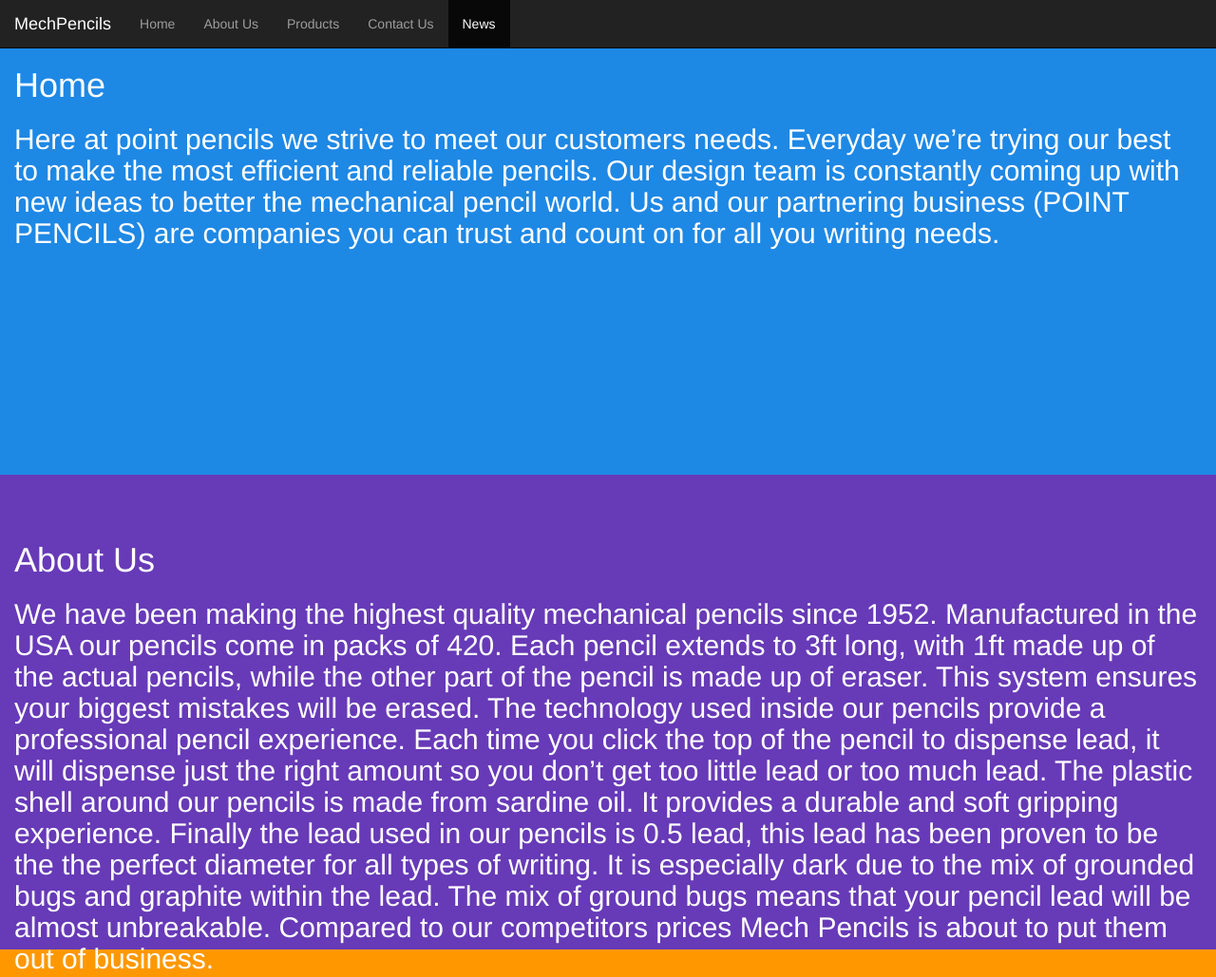
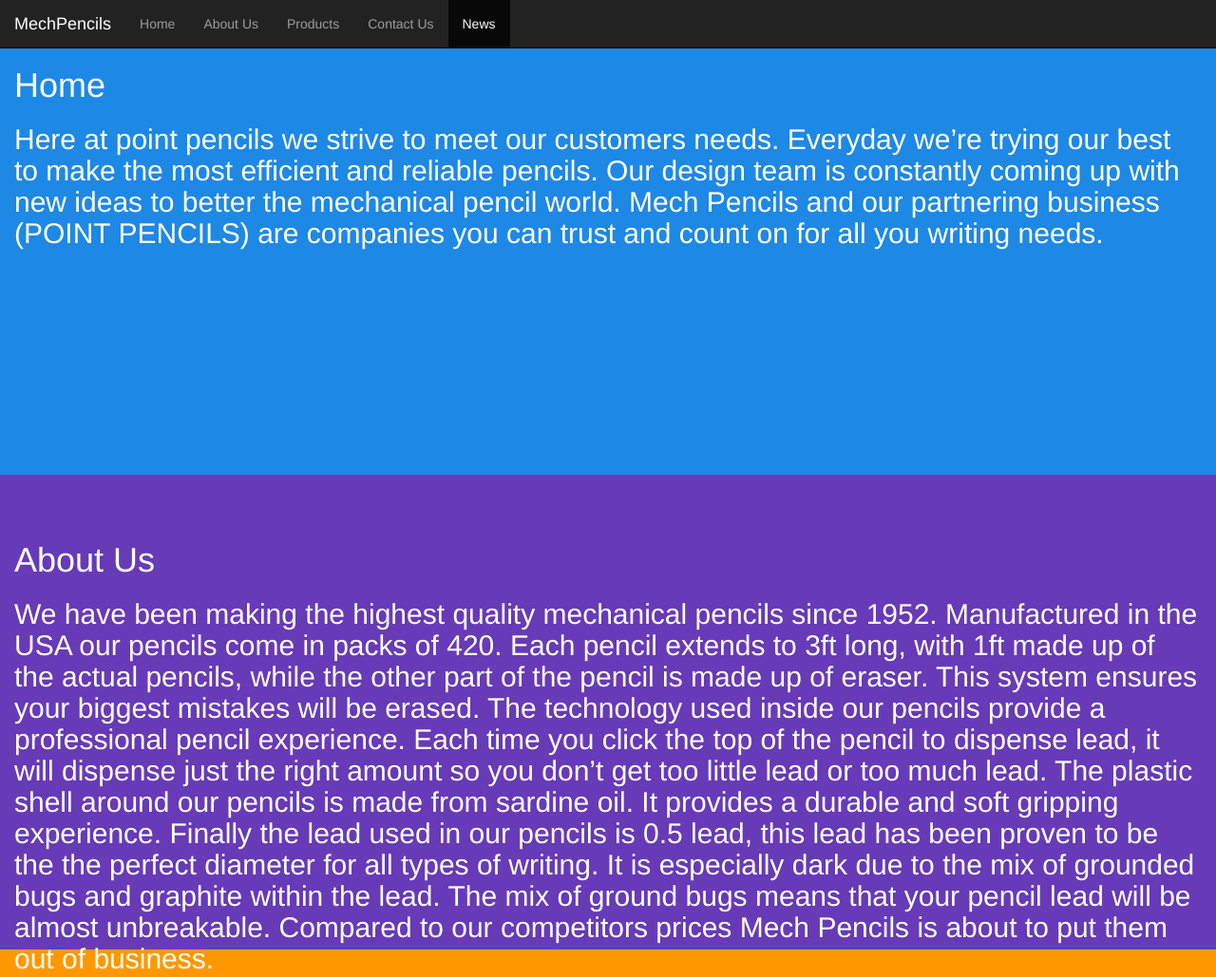
Before and after one commit to pointpencils/mechpencils, a plain HTML site: page index.html in a window 1280 px wide. Shown: the top 1029 px of the page at 95% size. Drawn offline with nearby package versions, Linux system fonts and the light colour scheme.

Commit message:
Update index.html

```diff
--- a/index.html
+++ b/index.html
@@ -75,7 +75,7 @@
       </nav>
       <div id="home" class="container-fluid">
          <h1>Home</h1>
-         <h2>Here at point pencils we strive to meet our customers needs. Everyday  we’re trying our best to make the most efficient and reliable pencils. Our design team is constantly coming up with new ideas to better the mechanical pencil world. Us and our partnering business (<a href="https://pointpencils.github.io/pointpencils/index.html" target="Point Pencils">POINT PENCILS</a>) are companies you can trust and count on for all you writing needs.</h2>
+         <h2>Here at point pencils we strive to meet our customers needs. Everyday  we’re trying our best to make the most efficient and reliable pencils. Our design team is constantly coming up with new ideas to better the mechanical pencil world. Mech Pencils and our partnering business (<a href="https://pointpencils.github.io/pointpencils/index.html" target="Point Pencils">POINT PENCILS</a>) are companies you can trust and count on for all you writing needs.</h2>
       </div>
       <div id="about" class="container-fluid">
          <h1>About Us</h1>
```
